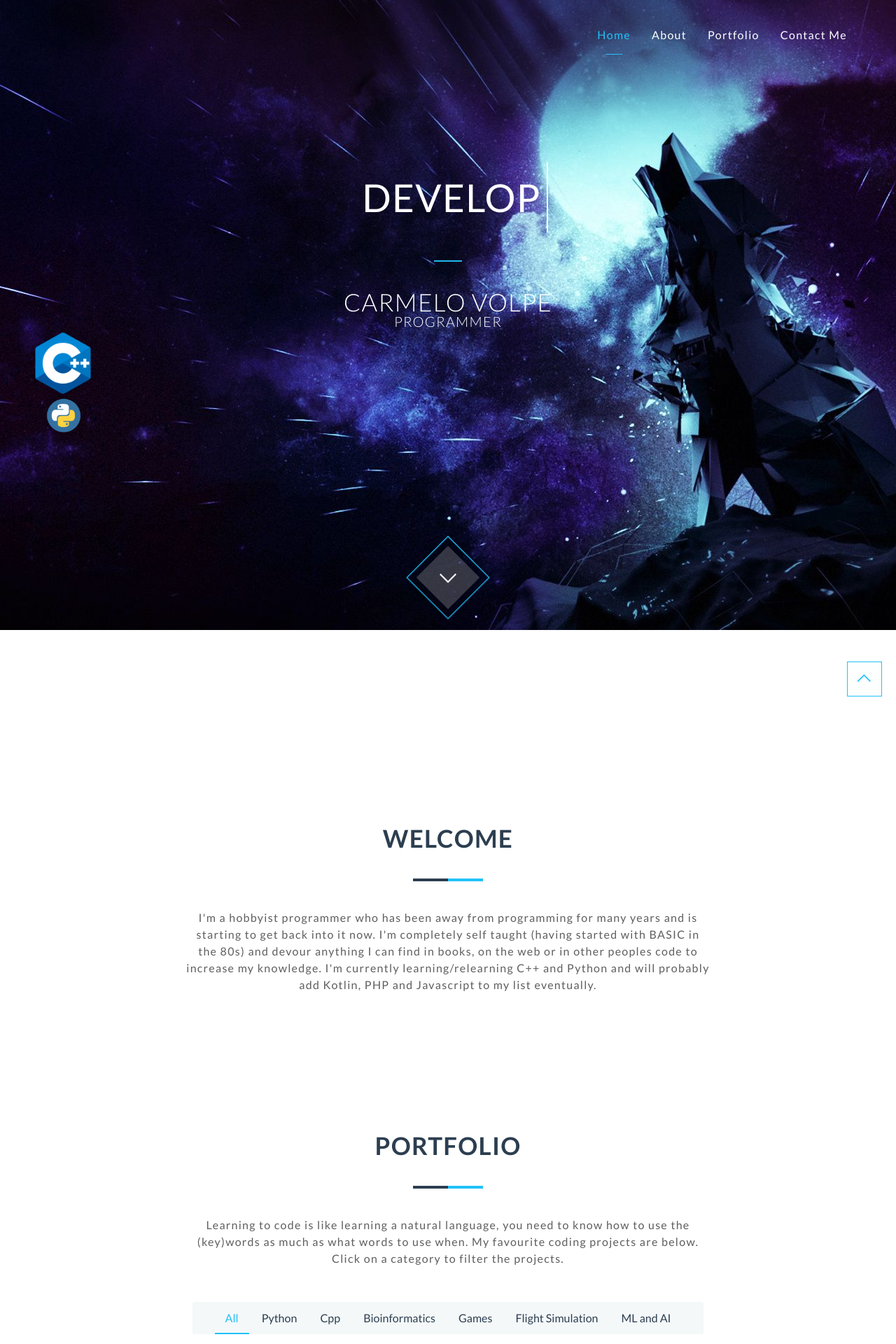
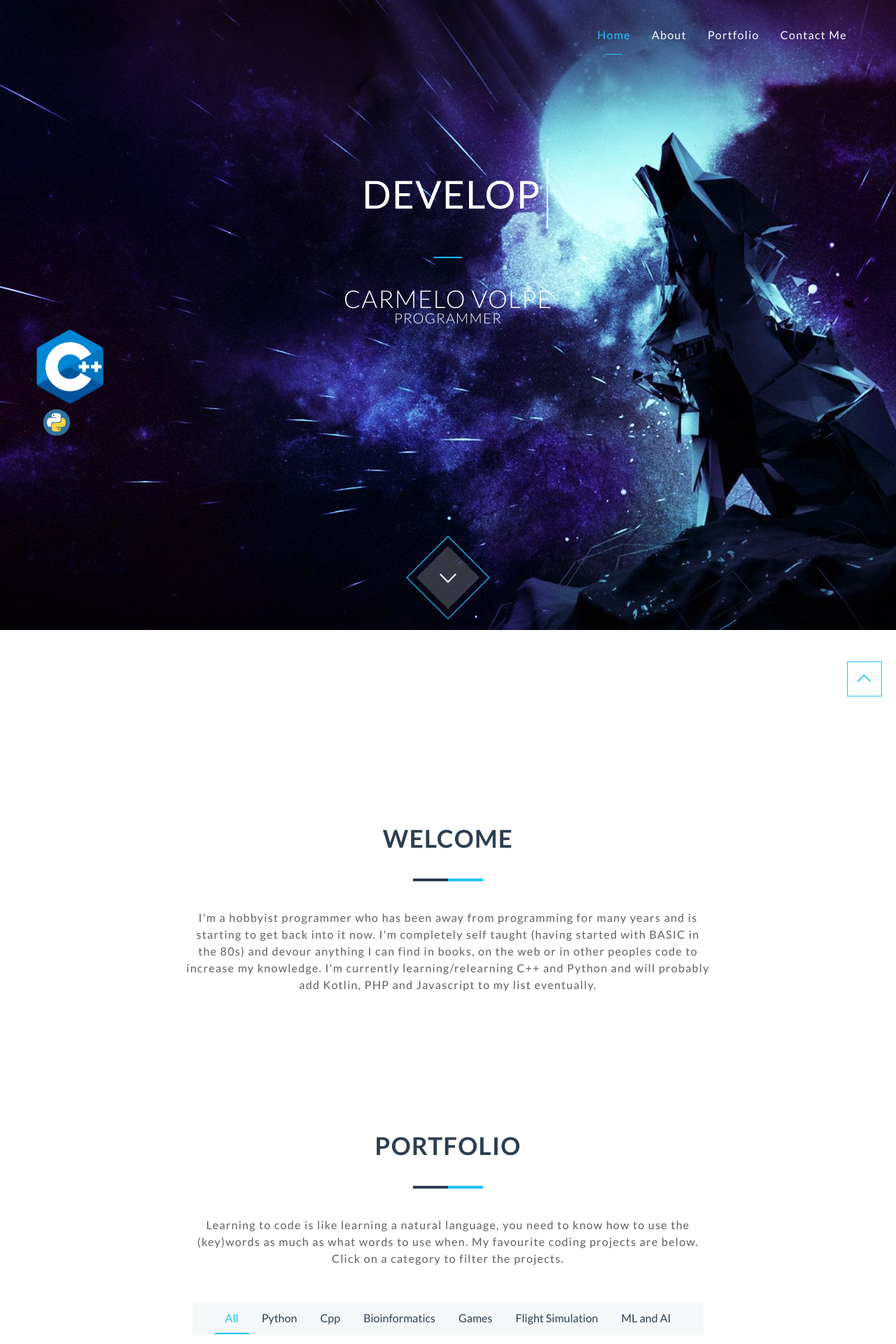
Before and after one commit to Gamernaut/gamernaut.github.io, a Jekyll site: the page built from index.html, in a window 1280 px wide. Shown: the top 1920 px of the page at 70% size. Built offline with Jekyll 4.4.1, drawn with Linux system fonts in a browser that asks for light colours; nearby versions of some CDN libraries.

Commit message:
Update header.html

```diff
--- a/_includes/header.html
+++ b/_includes/header.html
@@ -63,9 +63,10 @@
           <hr class="small">
           <h2 class="thin">{{ site.header-title }}</h2>
           <h3 class="thin">{{ site.header-tagline }}</h3>
-          <div>
-            <img src="{{ site.baseurl }}/images/logos/cpp240.png" width ="100" alt="Cpp logo"/> <img src="{{ site.baseurl }}/images/logos/python.png" width ="100" alt="Python logo"/>
-          </div>
+          <span>
+            <img src="{{ site.baseurl }}/images/logos/cpp240.png" width ="120" alt="Cpp logo"/>
+            <img src="{{ site.baseurl }}/images/logos/python.png" width ="80" alt="Python logo"/>
+          </span>
         </div>
 
 
```
